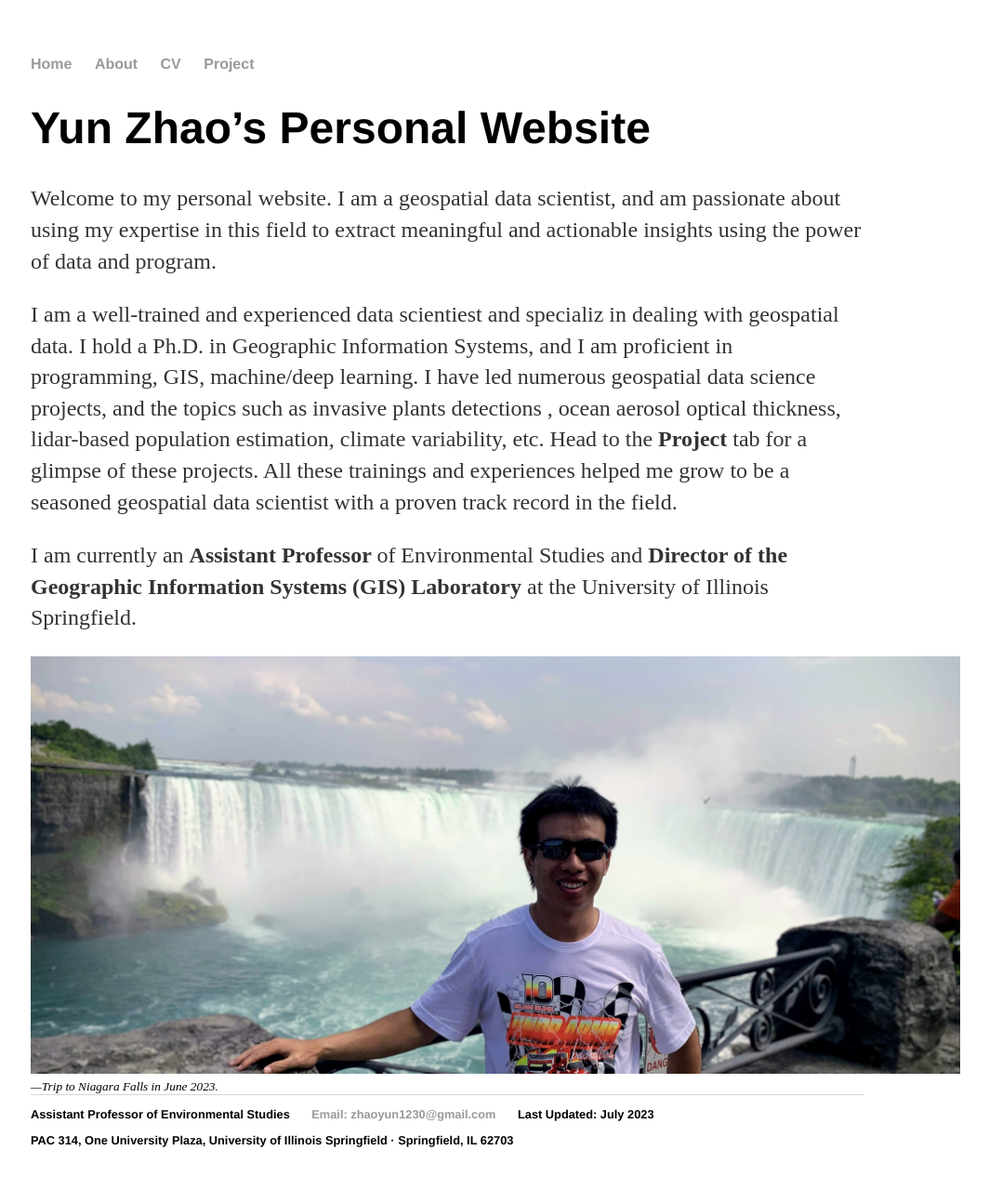
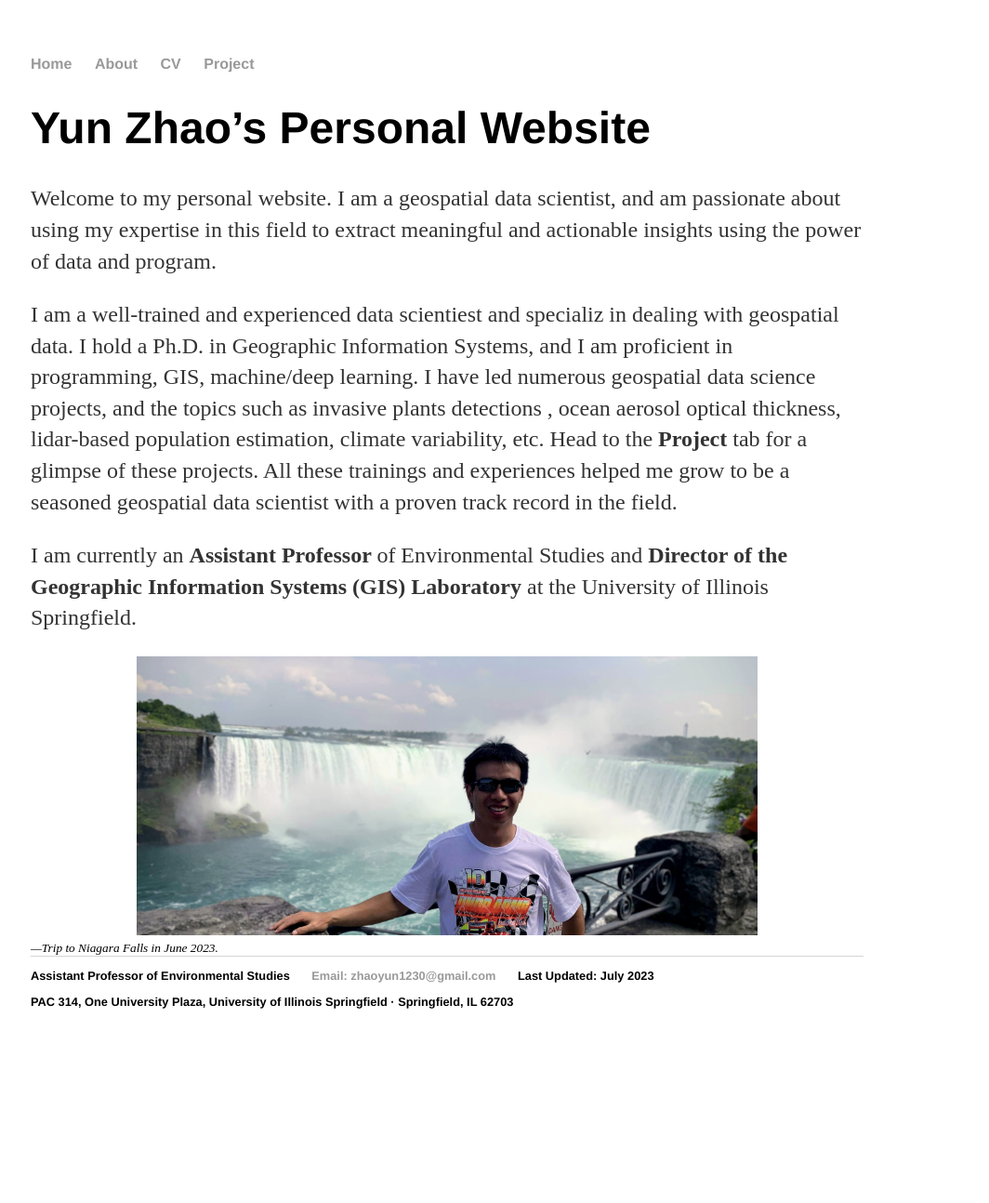
Before and after one commit to yun-zhao/yun-zhao.github.io, a Jekyll site: the page built from index.html, in a window 1280 px wide. Shown: the whole page at 93% size, without its empty margins (159-1223 px from the left). Built offline with Jekyll 4.4.1, drawn with Linux system fonts in a browser that asks for light colours; after the commit the page ends 1145 px from its top, so only the background shows below that.

Commit message:
Update index.html

```diff
--- a/index.html
+++ b/index.html
@@ -11,6 +11,6 @@ title: Yun Zhao, Geospatial Data Scientist
 <!-- <em>A Touch of Evil</em> Don't trust me. <a href="/about">Read more about my life...</a>-->
 
 <div style="text-align:center">
-  <img src=HomePage.jpg alt=“Home Page Image” alt="Description of the image" width="1000">
+  <img src=HomePage.jpg alt=“Home Page Image” alt="Description of the image" height="300">
 </div>
 <small><em>—Trip to Niagara Falls in June 2023.</em></small>
```
